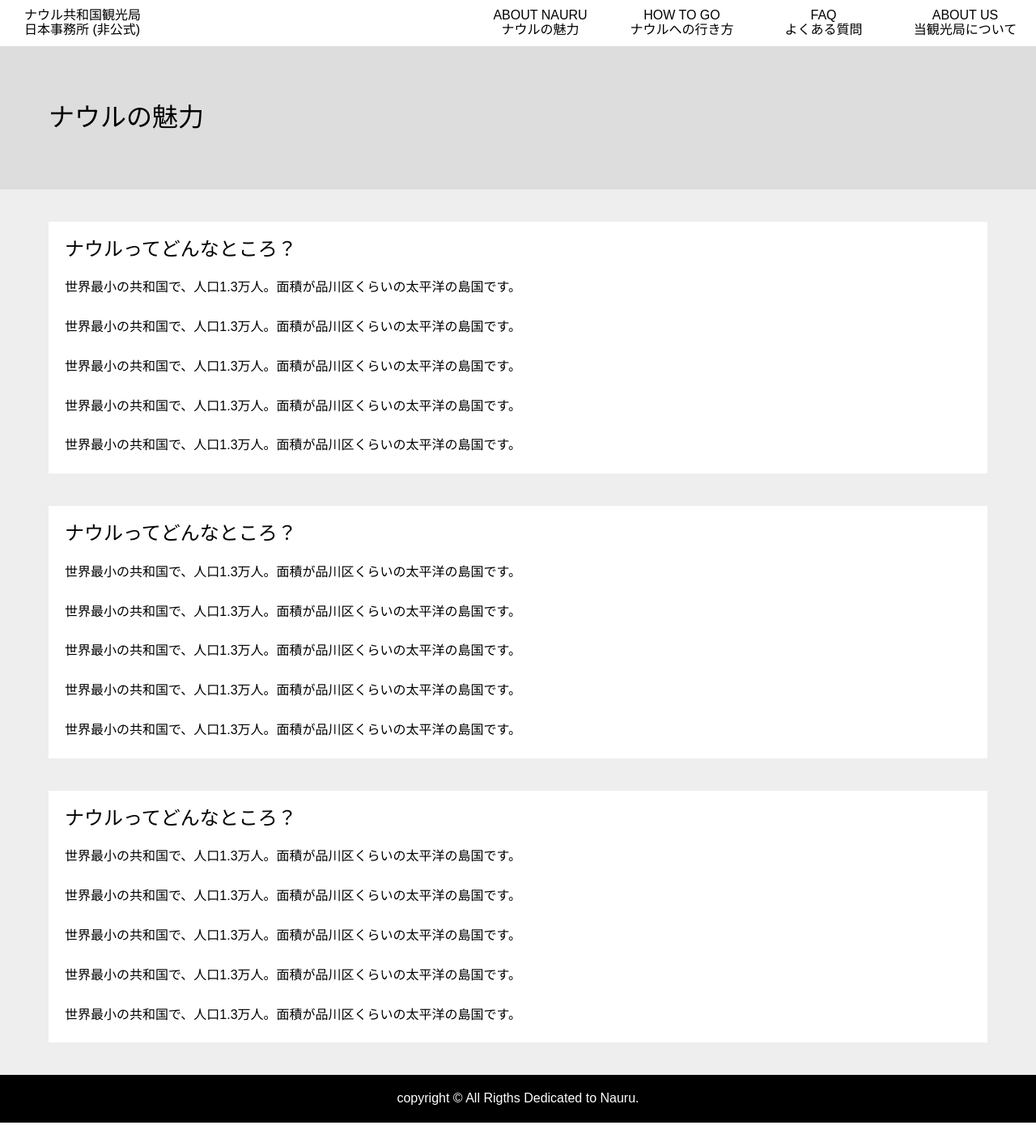
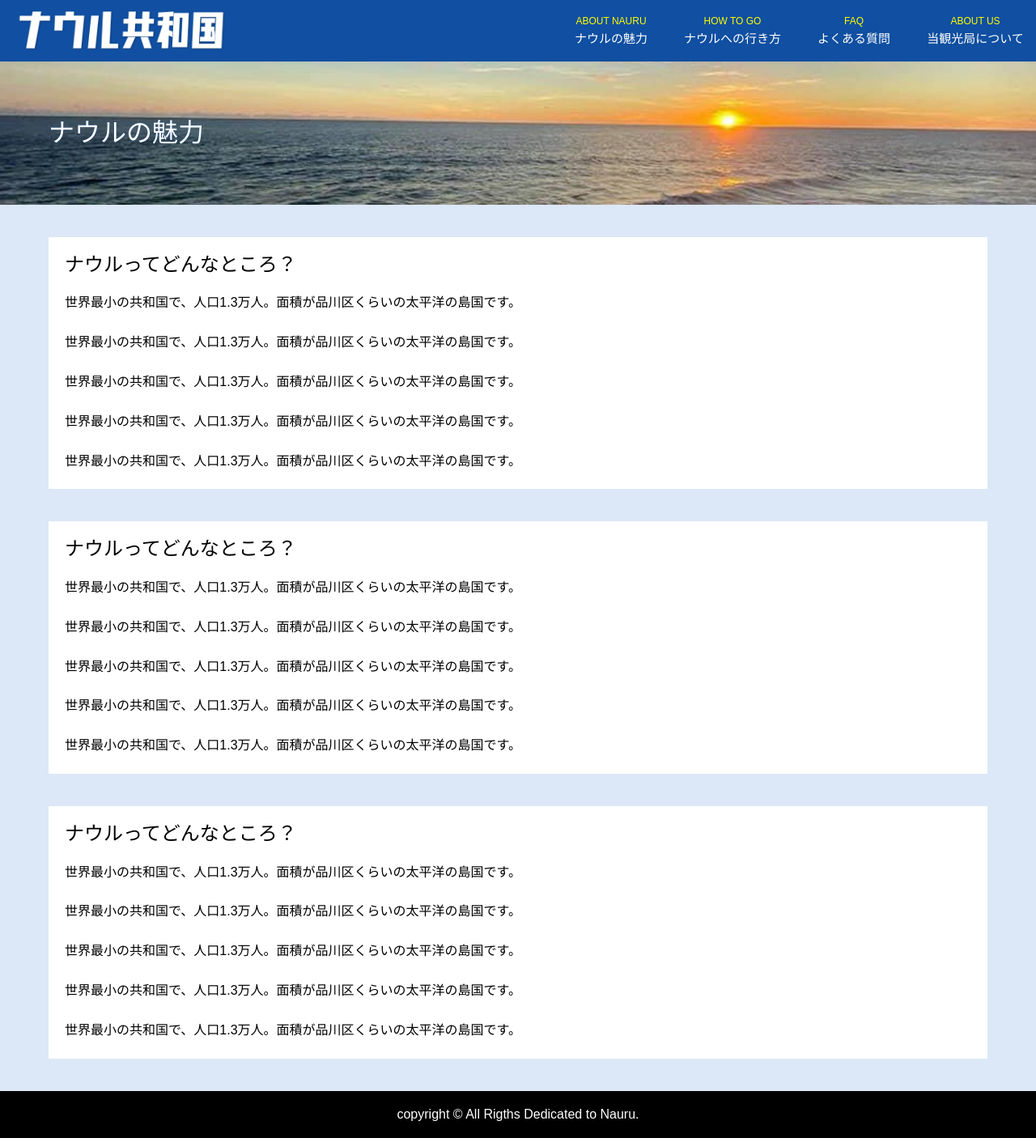
Before and after one commit to ad5jp/nauru, a PHP site: page /about.html in a window 1280 px wide. Shown: the whole page at 81% size. Run offline with PHP 8.4, Linux system fonts and the light colour scheme.

Commit message:
お試し下層

```diff
--- a/about.html
+++ b/about.html
@@ -23,7 +23,7 @@
 <body>
 
 <header class="header">
-    <div class="header-branding"><a href="./">ナウル共和国観光局<br>日本事務所 (非公式)</a></div>
+    <div class="header-branding"><a href="./"><img src="./images/shared/logo.png" alt=""></a></div>
     <nav class="header-nav">
         <a href="#" class="header-nav-toggle">MENU</a>
         <ul class="header-nav-list">
--- a/css/about.css
+++ b/css/about.css
@@ -1,5 +1,5 @@
 .about {
-  background: #EEE;
+  background: #DCE8F7;
   padding-bottom: 40px;
 }
 
--- a/css/shared.css
+++ b/css/shared.css
@@ -10,18 +10,48 @@
 .header {
   display: flex;
   justify-content: space-between;
-  background: #FFF;
+  align-items: stretch;
+  background: #104FA1;
 }
 
 .header-branding {
-  padding: 10px 30px;
-  background: #FFF;
+  display: flex;
+  align-items: center;
+  width: 300px;
+  padding: 10px 20px;
+}
+
+.header-branding img {
+  width: 100%;
+  height: auto;
 }
 
 @media (min-width: 901px) {
   .header-nav-list {
-    width: 700px;
+    width: 600px;
     display: flex;
+    align-items: stretch;
+  }
+
+  .header-nav-list-item {
+    flex-basis: 25%;
+    text-align: center;
+  }
+
+  .header-nav-list-item a {
+    display: block;
+    padding: 20px 10px;
+  }
+
+  .header-nav-list-item-subtitle {
+    margin-bottom: 5px;
+    color: #FEFF00;
+    font-size: 12px;
+  }
+
+  .header-nav-list-item-title {
+    color: #FFF;
+    font-size: 15px;
   }
 
   .header-nav-toggle {
@@ -40,12 +70,6 @@
     padding: 20px;
     text-align: center;
   }
-}
-
-.header-nav-list-item {
-  flex-basis: 25%;
-  padding: 10px;
-  text-align: center;
 }
 
 /**
@@ -82,7 +106,9 @@
 
 .page-header {
   padding: 50px 0;
-  background: #DDD;
+  background: url(../images/shared/title-background.jpg);
+  background-size: cover;
+  background-position: 50% 50%;
 }
 
 .page-header-title {
@@ -91,6 +117,8 @@
   margin: 0 auto;
   padding: 20px;
   font-size: 32px;
+  color: #FFF;
+  text-shadow: 0px 0px 1px #104FA1;
 }
 
 .content p {
```
Also changed, not shown: images/shared/title-background.jpg (added).
